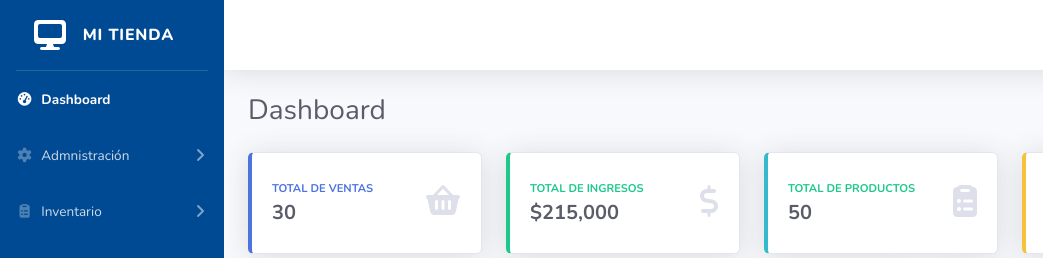
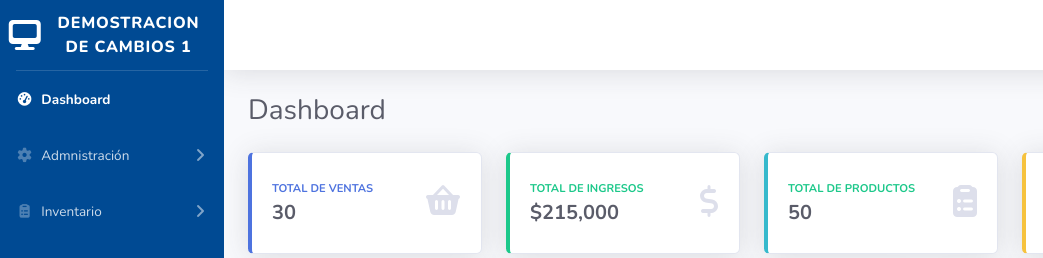
Before and after one commit to JosueAFC64/MBsistema, a plain HTML site: page index.html in a window 1280 px wide. Shown: the top 258 px of the page, 0-1043 px from the left. Drawn offline with nearby package versions, Linux system fonts and the light colour scheme.

Commit message:
primer cambio como colaborador

```diff
--- a/index.html
+++ b/index.html
@@ -33,7 +33,7 @@
                 <div class="sidebar-brand-icon">
                     <i class="fas fa-desktop"></i>
                 </div>
-                <div class="sidebar-brand-text mx-3">MI TIENDA</div>
+                <div class="sidebar-brand-text mx-3">DEMOSTRACION DE CAMBIOS 1</div>
             </a>
 
             <!-- Divider -->
```
